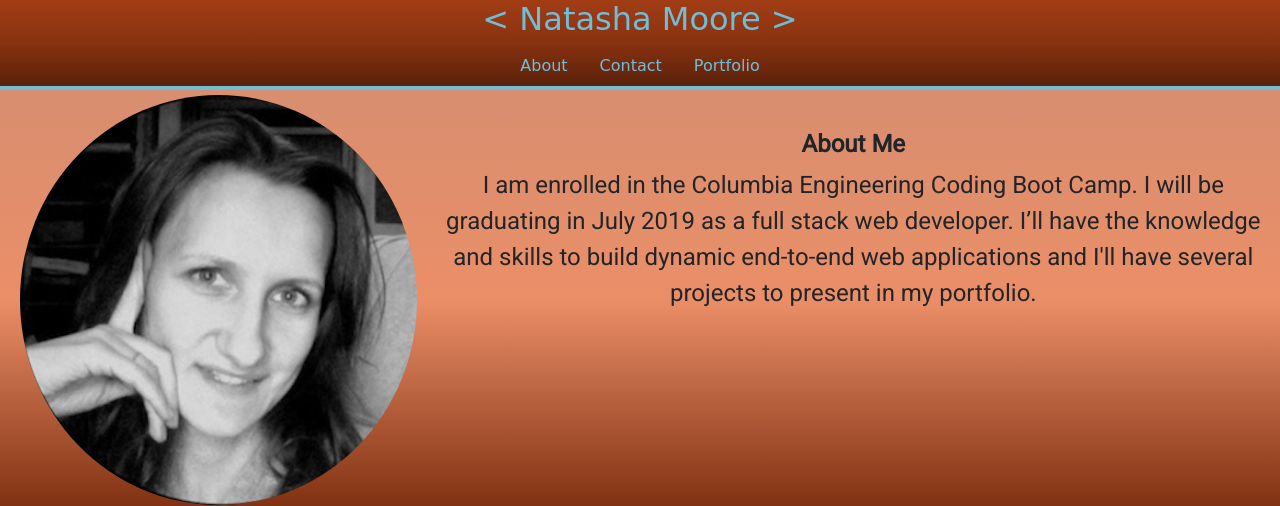
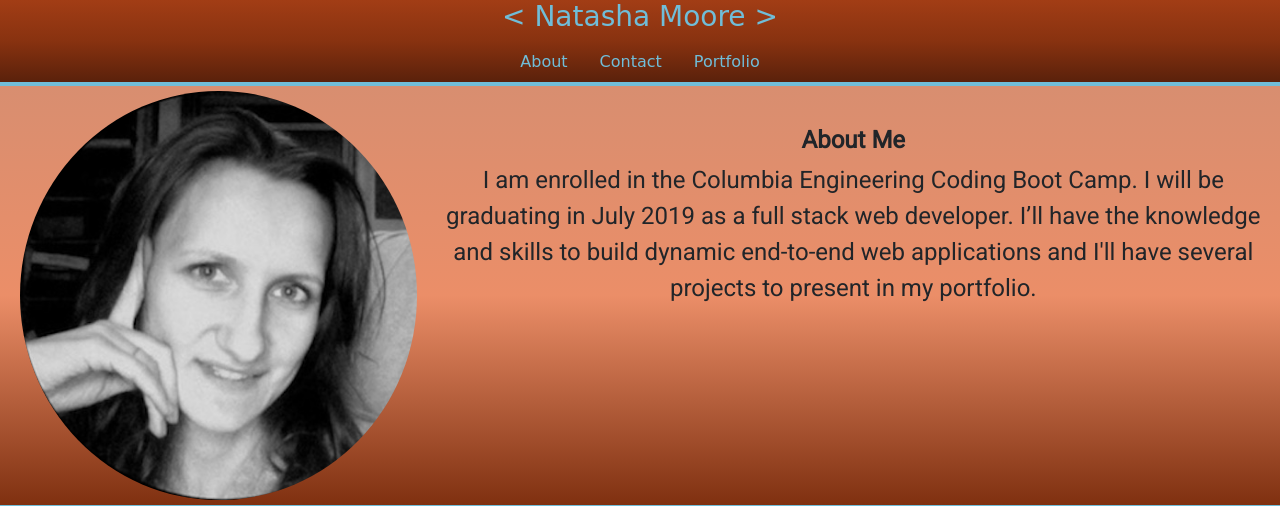
Before and after one commit to natalytak/Bootstrap-Portfolio, a plain HTML site: page index.html in a window 1280 px wide. Shown: the top 506 px of the page. Drawn offline with nearby package versions, Linux system fonts and the light colour scheme; a web font is replaced by a local one.

Commit message:
minor fixes

```diff
--- a/bootstrapCSS.css
+++ b/bootstrapCSS.css
@@ -16,6 +16,7 @@ header {
     background-image:linear-gradient(to top, rgb(90,	33,	11), rgb(136, 50, 16), rgb(162, 61, 21));
     border-bottom: 4px solid rgb(112, 189, 216);
     font-family: 'Rye', cursive;
+    width:100%;
 }
 
 h4 {
--- a/index.html
+++ b/index.html
@@ -14,7 +14,7 @@
 
         <div class="row">
             <div id="navBar" class="col-lg-12">
-                    <h2>&#60 Natasha Moore &#62</h2>
+                    <h3>&#60 Natasha Moore &#62</h3>
                         <ul class="nav justify-content-center">
                             <li class="nav-item">
                               <a class="nav-link active" href="index.html">About</a>
```
